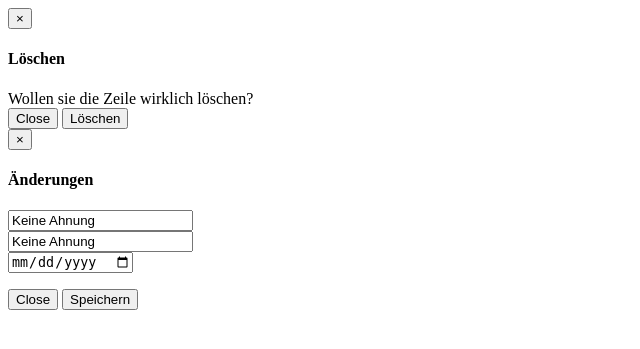
After one commit to ZeilerRaphael/Medt-3, a PHP site: page /medt/modal.php in a window 1280 px wide. The commit adds this page. Shown: the top 349 px of the page, without its empty margins (0-640 px from the left). Run offline with PHP 8.4, Linux system fonts and the light colour scheme.

Commit message:
Add files via upload

```diff
--- a/UE10/Trackster/API/delete.php
+++ b/UE10/Trackster/API/delete.php
@@ -1,6 +1,6 @@
 
 <?php
-require "db.php";
+require "../DB/db.php";
 if(isset($_POST['projectToDelete']))
     {
         $delete = $database->prepare("Delete FROM projects where Pid=:Pid;");
@@ -18,6 +18,5 @@ if(isset($_POST['projectToDelete']))
             $response = array('delete' => 'error');
         }
         echo json_encode($response);
-        exit();
     }
 ?>
--- /dev/null
+++ b/UE10/Trackster/modal.php
@@ -0,0 +1,51 @@
+<!-- Modal -->
+<div class="modal fade" id="ModalDelete" tabindex="-1" role="dialog" aria-labelledby="myModalLabel">
+    <div class="modal-dialog" role="document">
+        <div class="modal-content">
+            <div class="modal-header">
+                <button type="button" class="close" data-dismiss="modal" aria-label="Close"><span aria-hidden="true">&times;</span></button>
+                <h4 class="modal-title" id="myModalLabel">Löschen</h4>
+            </div>
+            <div class="modal-body">
+                Wollen sie die Zeile wirklich löschen?
+            </div>
+            <div class="modal-footer">
+                <button type="button" class="btn btn-default" data-dismiss="modal">Close</button>
+                <button type="button" class="btn btn-primary remove">Löschen</button>
+            </div>
+        </div>
+    </div>
+</div>
+
+<!-- Adjust Modal -->
+<div class="modal fade" id="ModalAdjust" tabindex="-1" role="dialog" aria-labelledby="exampleModalLabel">
+    <div class="modal-dialog" role="document">
+        <div class="modal-content">
+            <div class="modal-header">
+                <button type="button" class="close" data-dismiss="modal" aria-label="Close"><span aria-hidden="true">&times;</span></button>
+                <h4 class="modal-title" id="exampleModalLabel">Änderungen</h4>
+            </div>
+            <div class="modal-body">
+                <form>
+                    <div class="form-group">
+                        <form class="form-inline" method ="POST">
+                            <div class="form-group">
+                                <input id="pname" type="text" class="form-control" name ="pname" value= "Keine Ahnung">
+                            </div>
+                            <div class="form-group">
+                                <input id="pdesc" type="text" class="form-control" name ="pdesc" value="Keine Ahnung">
+                            </div>
+                            <div class="form-group">
+                                <input id="created" type="date" class="form-control" name ="created" value= "Hoffentilcih bald">
+                            </div>
+                        </form>
+                    </div>
+                </form>
+            </div>
+            <div class="modal-footer">
+                <button type="button" class="btn btn-default" data-dismiss="modal">Close</button>
+                <button type="button" class="btn btn-primary save">Speichern</button>
+            </div>
+        </div>
+    </div>
+</div>
```
Also changed, not shown: UE10/Trackster/API/adjust.php (added, +23 -0 lines), UE10/Trackster/API/load.php (added, +8 -0 lines), UE10/Trackster/DB/db.php (added, +16 -0 lines), UE10/Trackster/index.php (+64 -26 lines).
